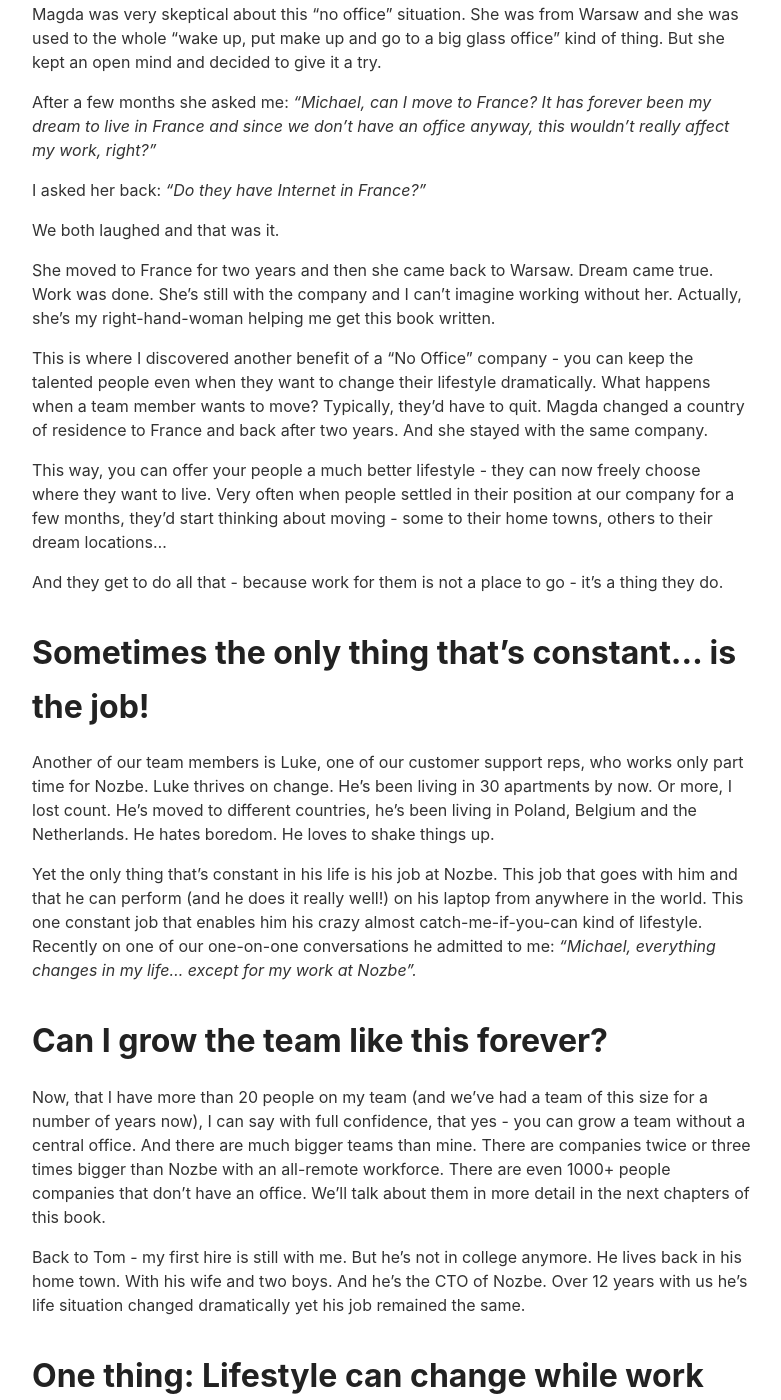
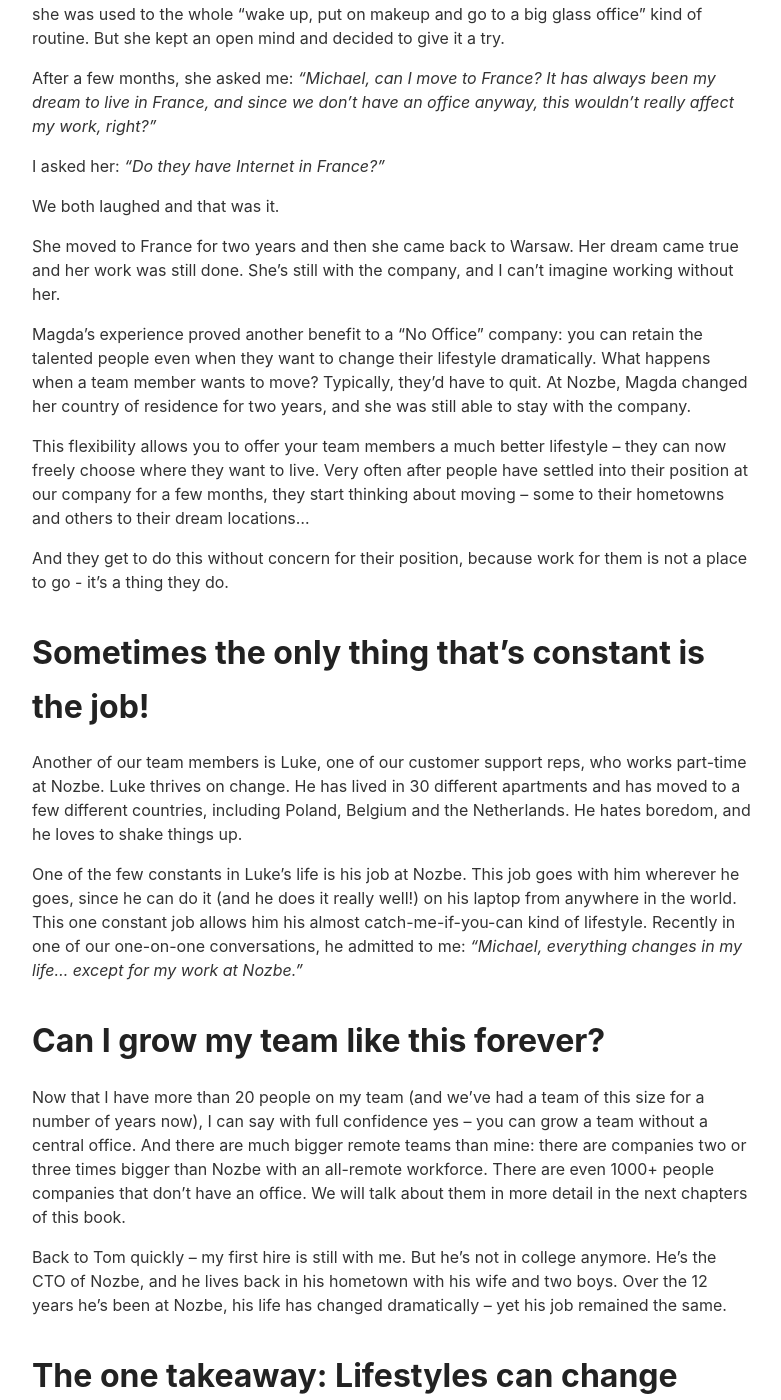
Before and after one commit to Nozbe/NoOffice.org, a Jekyll site: the page built from _book/team.md, in a window 1280 px wide and 1400 px high, scrolled down 2617 px. Shown: the whole window, without its empty margins (248-1029 px from the left). Built offline with Jekyll 4.4.1, drawn with Linux system fonts in a browser that asks for light colours; some of the changed text lies outside the part shown.

Commit message:
proofread version of team

```diff
--- a/_book/team.md
+++ b/_book/team.md
@@ -7,78 +7,78 @@
 * TOC
 {:toc}
 
-As I mentioned in the previous chapter - I built Nozbe because I started being disorganized. I read the book by David Allen “Getting Things Done - the art of stress-free productivity”[^1] which inspired me to make an app that would help me work better.
+As I mentioned in the previous chapter, I built Nozbe because I started getting disorganized. I read the book by David Allen titled "Getting Things Done: The Art of Stress-Free Productivity,"[^1] which inspired me to build an app that would help me work better.
 
-When I developed an early prototype, I didn’t know if anyone apart from me would actually want it, however, after just announcing it to a group of productivity-aficionados, Nozbe user base exploded to 5,000 users after just 3 months.
+When I developed an early prototype, I didn’t know if anyone apart from me would actually find value in my app; however, after announcing it to a group of productivity-aficionados, the Nozbe user base exploded to 5,000 users after just three months.
 
-As the Nozbe project grew, I was still a one-man-shop. I did the coding, marketing, and answering customer support emails. And while I loved each part of it, I quickly realized that I needed a better programmer than myself if I wanted to really take Nozbe to a whole new level.
+As the Nozbe project grew, it was a one-man-shop: I managed all of the coding, the marketing and the customer support. And while I loved each part of it, I quickly realized that I needed a better programmer than myself if I really wanted to take Nozbe to a whole new level.
 
-## Meet Tom… or how I hired my first programmer 200km away…
+## Meet Tom: how I hired my first programmer 200 km away…
 
-As I was living in Warsaw at the time, I thought of hiring someone local to help me with programming. I started looking for candidates and found quite a few that felt like a good fit - but the best one - Tom - wasn't from Warsaw. He was finishing his college degree in Toruń, which is 200 km away. And his home town is near Poznań, which is 300 km away from Warsaw. And he didn't want to move to Warsaw.
+As I was living in Warsaw at the time, I thought of hiring someone local to help me with programming. I started looking for candidates and found quite a few that felt like a good fit, but the best one - Tom - wasn't from Warsaw. He was finishing his college degree in Toruń, which is 200 km away. And his home town is near Poznań, which is 300 km away from Warsaw. And he didn't want to move to Warsaw.
 
-Initially, I was skeptical about all this. Can I really build a truly "virtual" team? Especially at such an early stage of my startup? Will I be able to hand in my entire code base to a person so far away? Will it ever work?
+Initially, I was skeptical about hiring someone from so far away. Could I really build a truly "virtual" team? Especially at such an early stage of my startup? Would I be able to pass on my entire code base to a person so far away? Could it ever work?
 
-We met in Warsaw for the final interview. Later we met again for a whole-day work session. We clicked. I wanted him on board. We decided to give it a try.
+Tom and I met in Warsaw for the final interview, and we later met again for a full-day work session. We clicked. I wanted him on board, so we decided to give it a try.
 
-I didn't realize it at the time, but what happened here was me experiencing the first major benefit of a "No Office" company. It's that you don't hire the best person you can find around you…
+I didn't realize it at the time, but what happened was that I experienced the first major benefit of having a "No Office" company: you don't hire the best person you can find around you…
 
-You hire the best person for the job, period.
+…you hire the best person for the job, period.
 
-It really doesn't matter where they are as long as they are the best.
+It really doesn't matter where they are, as long as they are the best.
 
 ## Why do I need an office then?
 
-After a year of working together with Tom, I needed a person to help me with customer support. I turned to a person who was already helping me when I was working as a marketing consultant. She accepted the job and even though she lived pretty close to me at the time - just on the other side of Warsaw, she explicitly said she didn't want to have to go to an office if I ever wanted to have one.
+After a year of working together with Tom, I needed another person to help me with customer support. I turned to a person who had previously helped me when I was working as a Marketing Consultant. She accepted the job, and even though she lived pretty close to me at the time (just on the other side of Warsaw), she explicitly said she didn't want to have to go to an office if I ever wanted to have one.
 
-Two full-time employees. Zero office. So far so good.
+Two full-time employees. No office. So far so good.
 
-In the next few years my team grew to more than 10 people. None of them was from the same city. We were all "virtually together" as Nozbe grew in popularity not only in the USA, but also in Japan and Poland.
+In the next few years, my team grew to more than 10 people. None of them was from the same city. We were all "virtually together" as Nozbe grew in popularity, not only in the USA, but also in Japan and Poland.
 
 Again, Nozbe users didn't care where my office was. They didn't know I was working from a two-bedroom apartment.
 
-They only knew one Nozbe's address: **Nozbe.com**
+They only knew Nozbe's one address: **Nozbe.com**
 
 ## More people joined… because we didn't have an office!
 
-I remember hiring Hubert - our lead designer - who lives in a small town on the south border of Poland. Headhunters were trying to get him to move to Warsaw, but he wouldn't budge. He didn't want to move. Yet he wanted a change, because in his small town the job prospects weren't really ideal, especially with his talents. He wanted to earn more, have a more exciting job… but still live where he's used to living. Is that even possible?
+I remember hiring Hubert, our lead designer, who lives in a small town on the south border of Poland. Headhunters were trying to get him to move to Warsaw, but he wouldn't budge: he didn't want to move. Yet he wanted a change, because in his small town, the job prospects weren't ideal, especially with his talents. He wanted to earn more and have a more exciting job… but still live in his town. Was that even possible?
 
-This is when I discovered another advantage of "No Office" way of doing things - you can not only hire the best talent but you can also provide them with great work opportunities and a better salary… without making them move from the place they call home.
+This is when I discovered another advantage of "No Office" way of doing things - you can not only hire the best talent, but you can also provide them with great work opportunities and a better salary without making them move from the place they call home.
 
-This was why Hubert started working with us… and why he's still enjoying working with us after so many years.
+This was why Hubert started working with us – and why he's still enjoying working with us after so many years.
 
-## Some people really took advantage of our lack of office…
+## Some people made the most of our lack of office…
 
-I hired Magda as my assistant after she came recommended from a close friend. Initially Magda was very skeptical about this "no office" situation. She was from Warsaw and she was used to the whole "wake up, put make up and go to a big glass office" kind of thing. But she kept an open mind and decided to give it a try.
+I hired Magda as my assistant after she came recommended from a close friend. Initially, Magda was very skeptical about the "No Office" work environment. She was from Warsaw, and she was used to the whole "wake up, put on makeup and go to a big glass office" kind of routine. But she kept an open mind and decided to give it a try.
 
-After a few months she asked me: *"Michael, can I move to France? It has forever been my dream to live in France and since we don't have an office anyway, this wouldn't really affect my work, right?"*
+After a few months, she asked me: *"Michael, can I move to France? It has always been my dream to live in France, and since we don't have an office anyway, this wouldn't really affect my work, right?"*
 
-I asked her back: *"Do they have Internet in France?"*
+I asked her: *"Do they have Internet in France?"*
 
 We both laughed and that was it.
 
-She moved to France for two years and then she came back to Warsaw. Dream came true. Work was done. She's still with the company and I can't imagine working without her. Actually, she's my right-hand-woman helping me get this book written.
+She moved to France for two years and then she came back to Warsaw. Her dream came true and her work was still done. She's still with the company, and I can't imagine working without her.
 
-This is where I discovered another benefit of a "No Office" company - you can keep the talented people even when they want to change their lifestyle dramatically. What happens when a team member wants to move? Typically, they'd have to quit. Magda changed a country of residence to France and back after two years. And she stayed with the same company.
+Magda’s experience proved another benefit to a "No Office" company: you can retain the talented people even when they want to change their lifestyle dramatically. What happens when a team member wants to move? Typically, they'd have to quit. At Nozbe, Magda changed her country of residence for two years, and she was still able to stay with the company.
 
-This way, you can offer your people a much better lifestyle - they can now freely choose where they want to live. Very often when people settled in their position at our company for a few months, they'd start thinking about moving - some to their home towns, others to their dream locations…
+This flexibility allows you to offer your team members a much better lifestyle – they can now freely choose where they want to live. Very often after people have settled into their position at our company for a few months, they start thinking about moving – some to their hometowns and others to their dream locations…
 
-And they get to do all that - because work for them is not a place to go - it's a thing they do.
+And they get to do this without concern for their position, because work for them is not a place to go - it's a thing they do.
 
-## Sometimes the only thing that's constant… is the job!
+## Sometimes the only thing that's constant is the job!
 
-Another of our team members is Luke, one of our customer support reps, who works only part time for Nozbe. Luke thrives on change. He's been living in 30 apartments by now. Or more, I lost count. He's moved to different countries, he's been living in Poland, Belgium and the Netherlands. He hates boredom. He loves to shake things up.
+Another of our team members is Luke, one of our customer support reps, who works part-time at Nozbe. Luke thrives on change. He has lived in 30 different apartments and has moved to a few different countries, including Poland, Belgium and the Netherlands. He hates boredom, and he loves to shake things up.
 
-Yet the only thing that's constant in his life is his job at Nozbe. This job that goes with him and that he can perform (and he does it really well!) on his laptop from anywhere in the world. This one constant job that enables him his crazy almost catch-me-if-you-can kind of lifestyle. Recently on one of our one-on-one conversations he admitted to me: *"Michael, everything changes in my life… except for my work at Nozbe".*
+One of the few constants in Luke’s life is his job at Nozbe. This job goes with him wherever he goes, since he can do it (and he does it really well!) on his laptop from anywhere in the world. This one constant job allows him his almost catch-me-if-you-can kind of lifestyle. Recently in one of our one-on-one conversations, he admitted to me: *"Michael, everything changes in my life… except for my work at Nozbe."*
 
-## Can I grow the team like this forever?
+## Can I grow my team like this forever?
 
-Now, that I have more than 20 people on my team (and we've had a team of this size for a number of years now), I can say with full confidence, that yes - you can grow a team without a central office. And there are much bigger teams than mine. There are companies twice or three times bigger than Nozbe with an all-remote workforce. There are even 1000+ people companies that don't have an office. We'll talk about them in more detail in the next chapters of this book.
+Now that I have more than 20 people on my team (and we've had a team of this size for a number of years now), I can say with full confidence yes – you can grow a team without a central office. And there are much bigger remote teams than mine: there are companies two or three times bigger than Nozbe with an all-remote workforce. There are even 1000+ people companies that don't have an office. We will talk about them in more detail in the next chapters of this book.
 
-Back to Tom - my first hire is still with me. But he's not in college anymore. He lives back in his home town. With his wife and two boys. And he's the CTO of Nozbe. Over 12 years with us he's life situation changed dramatically yet his job remained the same.
+Back to Tom quickly – my first hire is still with me. But he's not in college anymore. He’s the CTO of Nozbe, and he lives back in his hometown with his wife and two boys. Over the 12 years he’s been at Nozbe, his life has changed dramatically – yet his job remained the same.
 
-## One thing: Lifestyle can change while work stays the same.
+## The one takeaway: Lifestyles can change while work stays the same.
 
-As a "no office" company you can not only hire the best person for a job, but you can do so much more - you can boost your team members' lifestyle. They get to choose where and how they live. When their personal situation changes, they graduate, they marry, they have kids, they move to a different location… and their work remains the only constant thing in their lives.
+As a "No Office" company, you can not only improve your company and hire the best person for a job, but you can also enhance your team members' lifestyles. They get to choose where and how they live. And while their situations may change when they graduate, marry, have kids, move to a different location or so on… their work remains the only constant thing in their lives.
 
 [^1]: ["Getting Things Done. The Art of Stress-free Productivity"](https://gettingthingsdone.com) by [David Allen](https://sliwinski.com/david-allen-on-getting-things-done-in-2011-in/)
```
